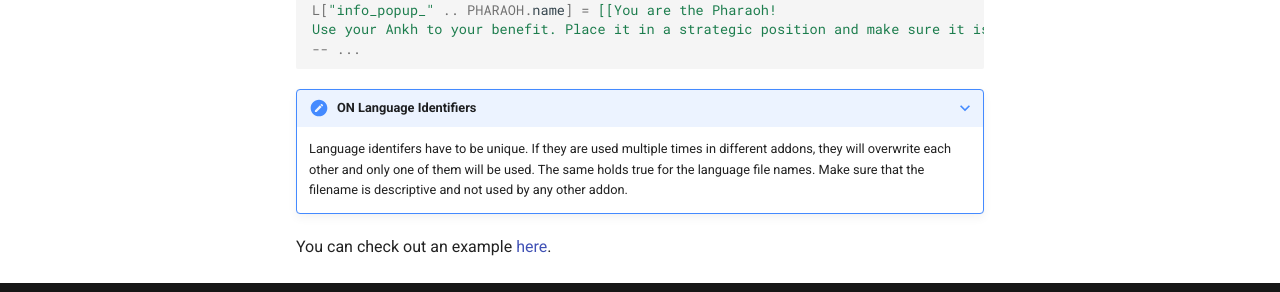
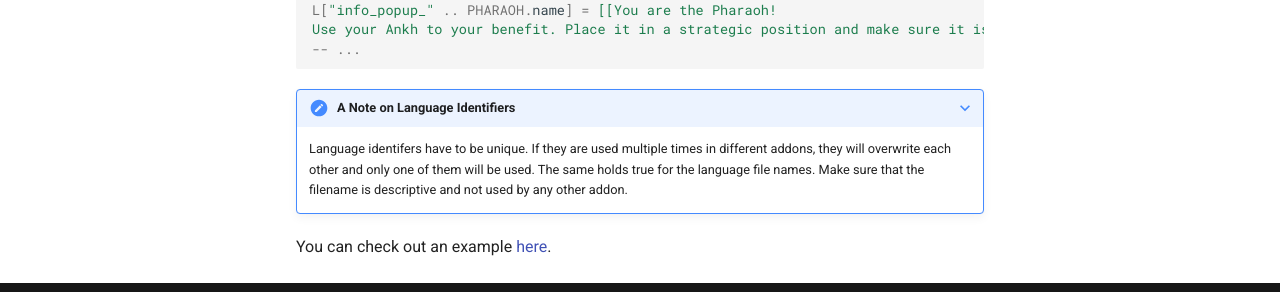
Before and after one commit to TTT-2/docs, an MkDocs documentation site: the page built from docs/developers/content-creation/language-support.md, in a window 1280 px wide and 1338 px high. Shown: the part 991-1283 px from the top of the window. Built offline with MkDocs 1.6.1 and Material for MkDocs 9.7.7, drawn with Linux system fonts in a browser that asks for light colours; comment, search, counter and statistics services are not loaded.

````diff
--- a/docs/developers/content-creation/language-support.md
+++ b/docs/developers/content-creation/language-support.md
@@ -33,7 +33,7 @@ Use your Ankh to your benefit. Place it in a strategic position and make sure it
 -- ...
 
 ```
-???+ note "ON Language Identifiers"
+???+ note "A Note on Language Identifiers"
     Language identifers have to be unique. If they are used multiple times in different addons, they will overwrite each other and only one of them will be used. The same holds true for the language file names. Make sure that the filename is descriptive and not used by any other addon.
 
 You can check out an example [here](https://github.com/TTT-2/ttt2-role_pha/tree/master/lua/lang).
````
Also changed, not shown: docs/assets/images/troubleshooting/addonchecker.png.
